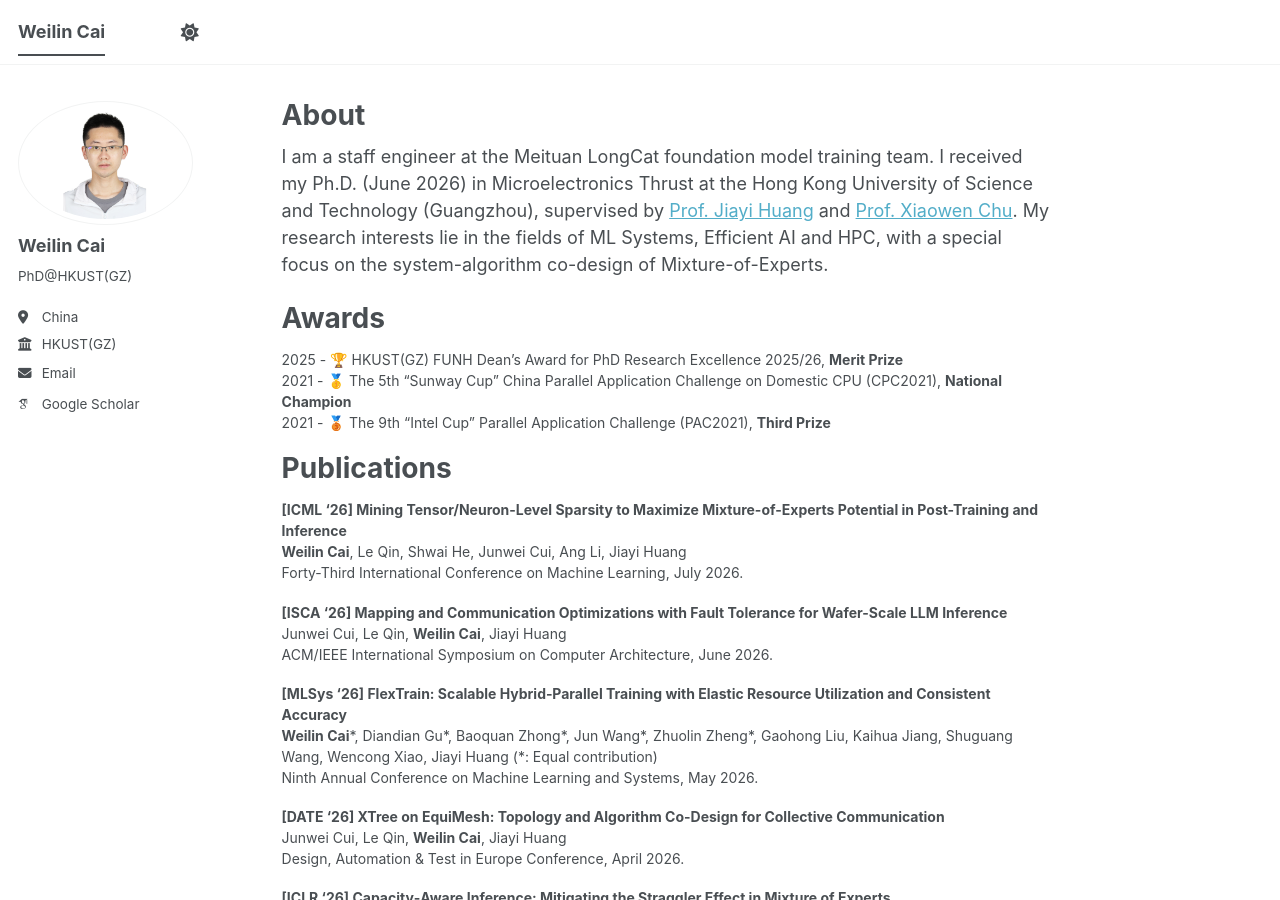
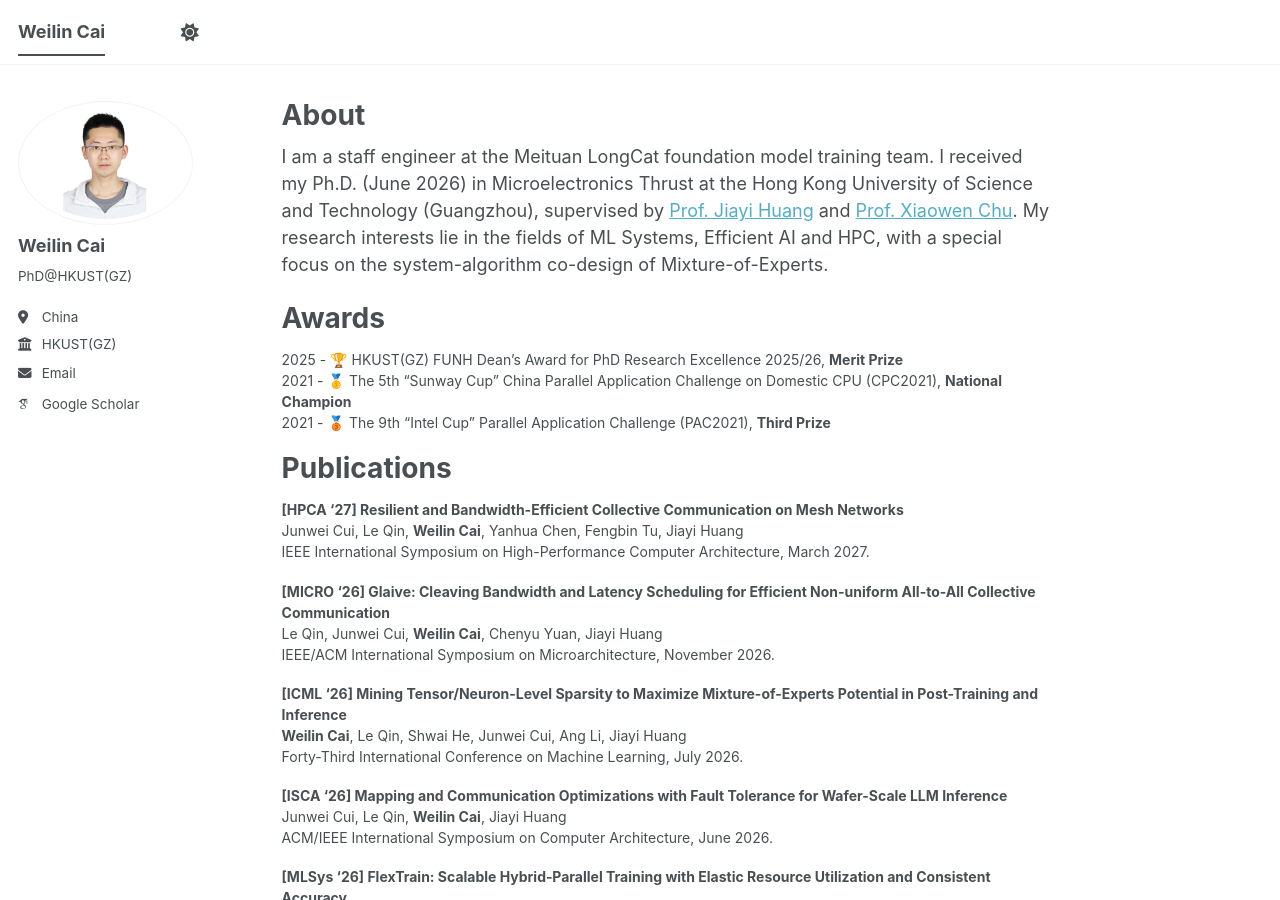
Before and after one commit to withinmiaov/withinmiaov.github.io, a Jekyll site: the page built from _pages/about.md, in a window 1280 px wide and 900 px high. Built offline with Jekyll 4.4.1, drawn with Linux system fonts in a browser that asks for light colours; some web fonts are replaced; a script bundle is joined from its source files by our own code; library files that are not in the unit come from our copies.

Commit message:
Update about.md

```diff
--- a/_pages/about.md
+++ b/_pages/about.md
@@ -27,6 +27,14 @@ Publications
 ======
 
 <div style="font-size: 14px;" markdown="1">
+
+**[HPCA '27] Resilient and Bandwidth-Efficient Collective Communication on Mesh Networks** <br>
+Junwei Cui, Le Qin, **Weilin Cai**, Yanhua Chen, Fengbin Tu, Jiayi Huang <br>
+IEEE International Symposium on High-Performance Computer Architecture, March 2027. <br>
+
+**[MICRO '26] Glaive: Cleaving Bandwidth and Latency Scheduling for Efficient Non-uniform All-to-All Collective Communication** <br>
+Le Qin, Junwei Cui, **Weilin Cai**, Chenyu Yuan, Jiayi Huang <br>
+IEEE/ACM International Symposium on Microarchitecture, November 2026. <br>
 
 **[ICML '26] Mining Tensor/Neuron-Level Sparsity to Maximize Mixture-of-Experts Potential in Post-Training and Inference** <br>
 **Weilin Cai**, Le Qin, Shwai He, Junwei Cui, Ang Li, Jiayi Huang <br>
```
